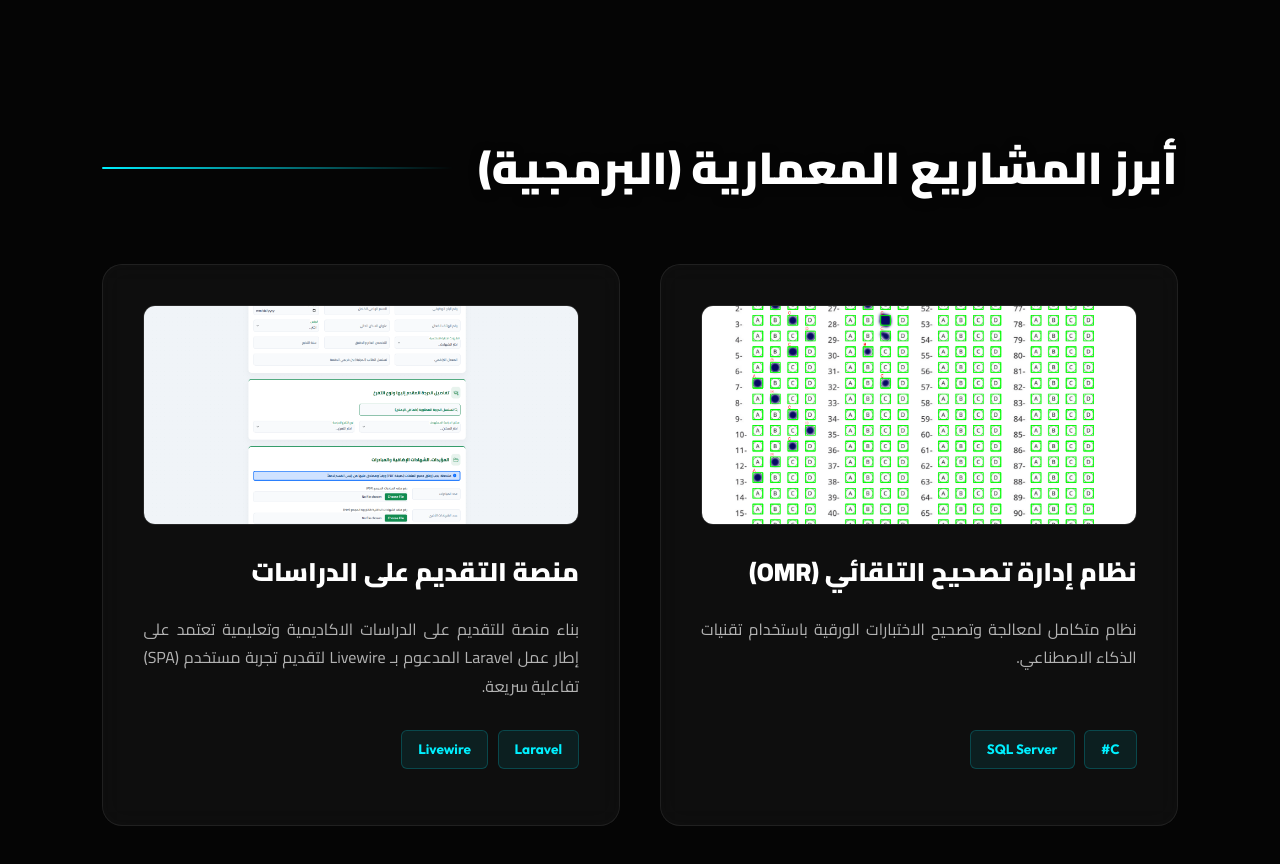
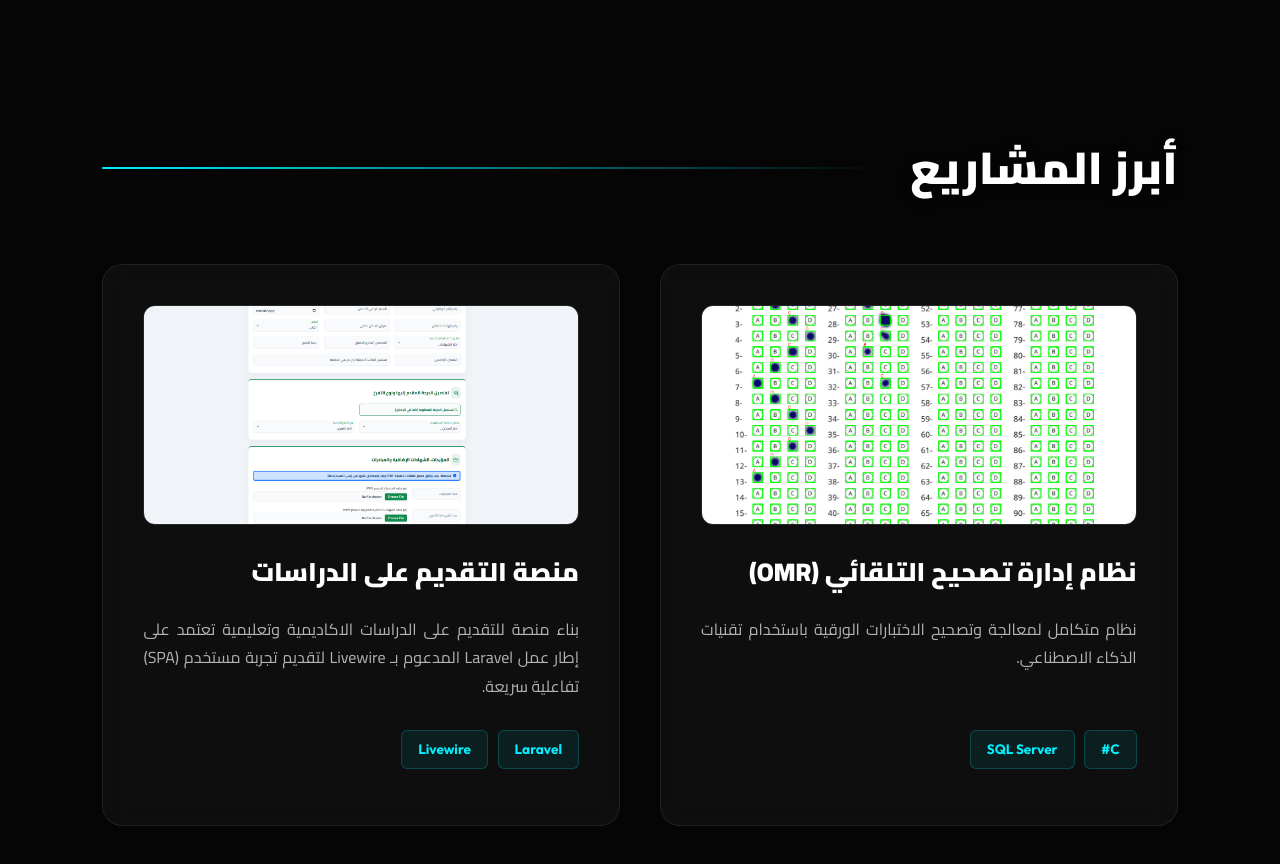
Before and after one commit to HaSSanSa95/hasansabah, a plain HTML site: page index.html in a window 1280 px wide. Shown: the part 1480-2344 px from the top of the page. Drawn offline with nearby package versions, Linux system fonts and the light colour scheme.

Commit message:
Update index.html

```diff
--- a/index.html
+++ b/index.html
@@ -385,7 +385,7 @@
 
   <!-- Projects -->
   <section id="projects">
-    <h2 class="section-title reveal" data-i18n="title-projects">أبرز المشاريع المعمارية (البرمجية)</h2>
+    <h2 class="section-title reveal" data-i18n="title-projects">أبرز المشاريع</h2>
     <div class="grid-cards reveal">
 
       <!-- المشروع الأول -->
```
